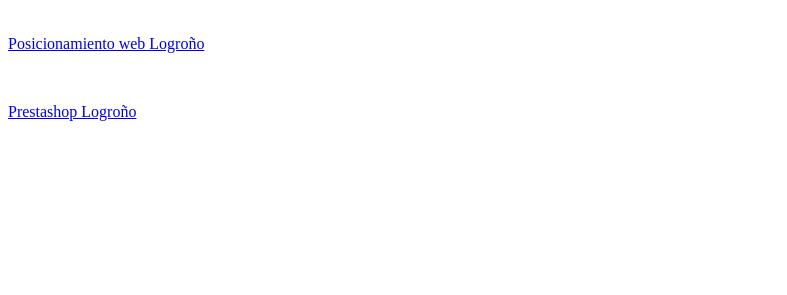
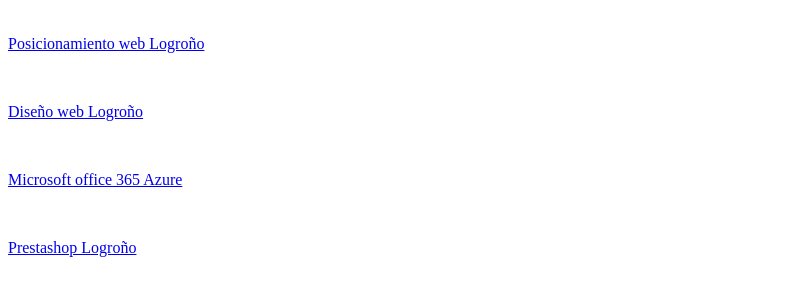
Before and after one commit to tubuscador/tubuscador.github.io, a plain HTML site: page index.html in a window 1280 px wide. Shown: the part 113-408 px from the top of the page, without its empty margins (0-787 px from the left). Drawn offline with Linux system fonts and the light colour scheme.

Commit message:
Update index.html

```diff
--- a/index.html
+++ b/index.html
@@ -11,7 +11,11 @@
 <p>&nbsp;</p>
 <p><a href="https://bulldog.pro/posicionamiento-web-logrono-seo-en-logrono/">Posicionamiento web Logroño</a></p>
  <br>
-<p><a href="https://bulldog.pro/prestashop-logrono/">Prestashop Logroño</a></p>
+<p><a href="https://bulldog.pro/diseno-web-logrono/">Diseño web Logroño</a></p>
+<p>&nbsp;</p>
+<p><a href="https://rioja.cloud/">Microsoft office 365 Azure</a></p>
+<p>&nbsp;</p>
+<p><a href="https://calabaza.digital/prestashop-la-rioja/prestashop-logrono/">Prestashop Logroño</a></p>
 <p>&nbsp;</p>
 </body>
 </html>
```
